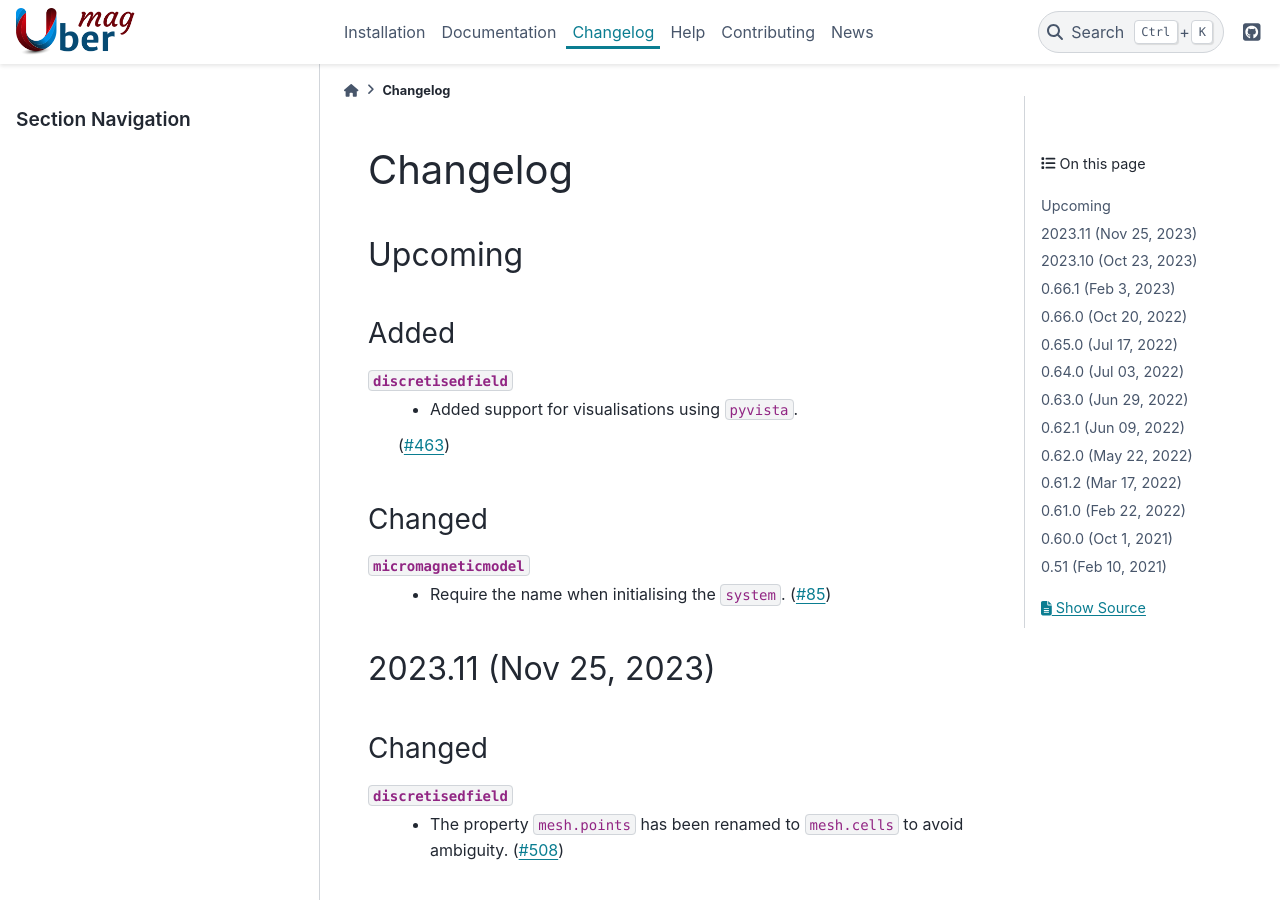
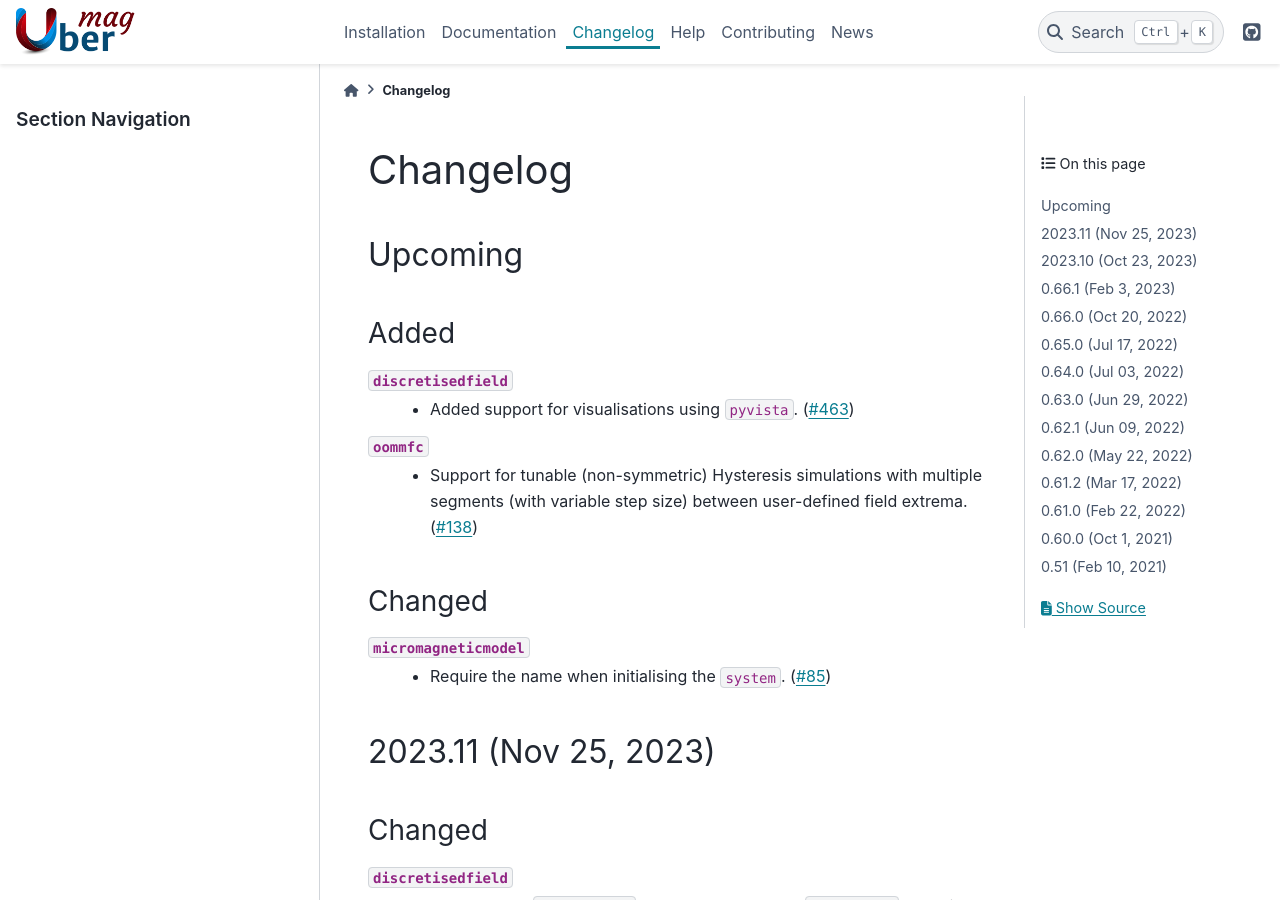
Before and after one commit to ubermag/ubermag.github.io, a Sphinx documentation site: the page built from source/changelog.rst, in a window 1280 px wide and 900 px high. Built offline with Sphinx 7.4.7 and the PyData theme 0.15.4, drawn with Linux system fonts in a browser that asks for light colours; pages that are not in the unit, such as notebooks, are missing from menus.

Commit message:
stepped hysteresis driver added

```diff
--- a/source/changelog.rst
+++ b/source/changelog.rst
@@ -8,7 +8,12 @@ Added
 -----
 ``discretisedfield``
   - Added support for visualisations using ``pyvista``.
-  (`#463 <https://github.com/ubermag/discretisedfield/pull/463>`__)
+    (`#463 <https://github.com/ubermag/discretisedfield/pull/463>`__)
+
+``oommfc``
+  - Support for tunable (non-symmetric) Hysteresis simulations with multiple
+    segments (with variable step size) between user-defined field extrema.
+    (`#138 <https://github.com/ubermag/oommfc/pull/138>`__)
 
 Changed
 -------
```
